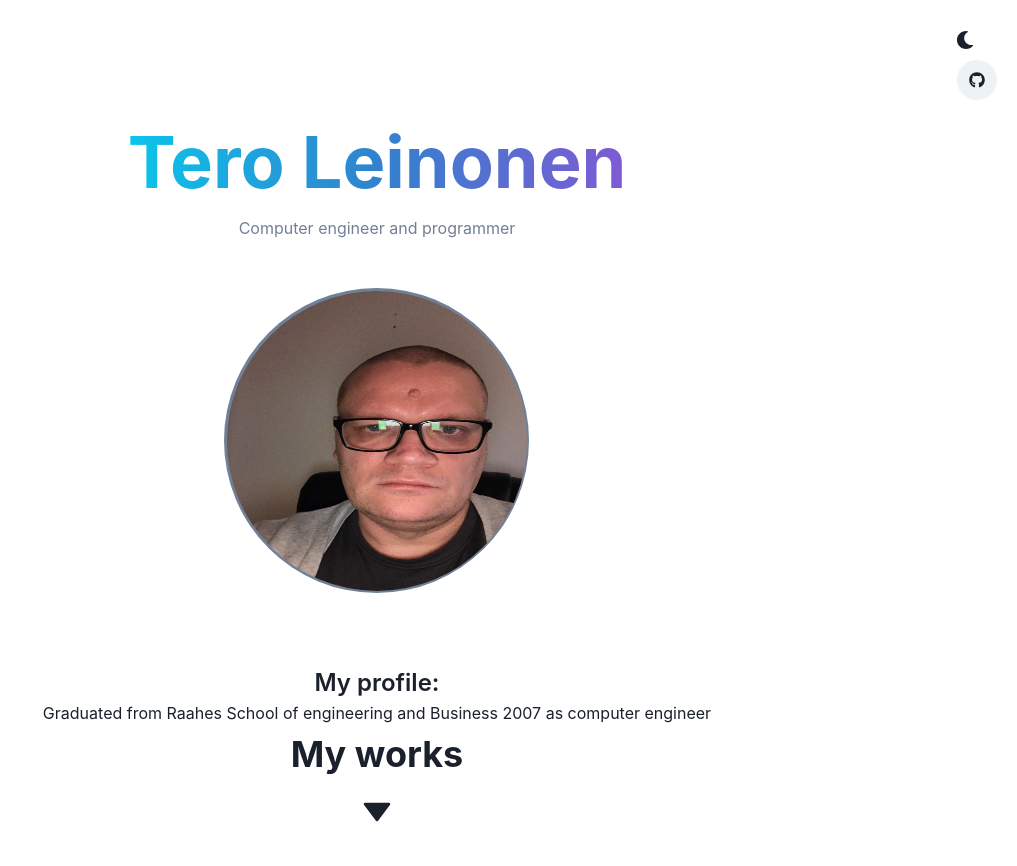
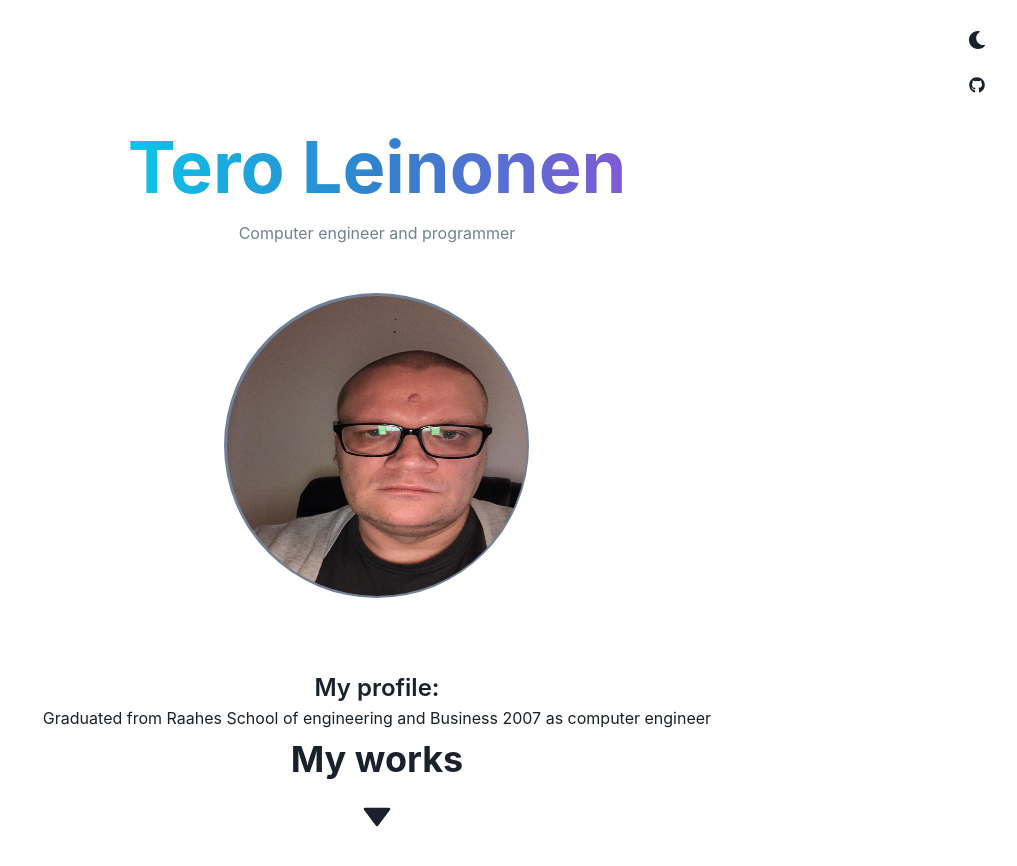
Before and after one commit to terojleinonen/portfolio-page, a React (Create React App) app: page / in a window 1280 px wide. Shown: the top 866 px of the page, without its empty margins (263-1280 px from the left). Built offline with nearby package versions, Linux system fonts and the light colour scheme.

Commit message:
did some final styling

```diff
--- a/src/App.js
+++ b/src/App.js
@@ -5,6 +5,7 @@ import {
   Flex,
   VStack,
   theme,
+  Link
 } from '@chakra-ui/react';
 import { ColorModeSwitcher } from './ColorModeSwitcher';
 import {FaGithub} from 'react-icons/fa';
@@ -18,7 +19,7 @@ function App() {
           <VStack p={5}>
             <Flex direction='column' alignSelf='flex-end'>
               <ColorModeSwitcher />
-              <a href="https://github.com/Tero75" target='_blank' rel="noreferrer"><IconButton ml={8} icon={<FaGithub /> }  isRound="true"></IconButton></a>
+              <Link href="https://github.com/Tero75" isExternal><IconButton mt='5px' icon={<FaGithub /> } color='current' variant='ghost' isRound="true"></IconButton></Link>
             </Flex>
             <Header />
             <Profile />
--- a/src/ColorModeSwitcher.js
+++ b/src/ColorModeSwitcher.js
@@ -14,7 +14,7 @@ export const ColorModeSwitcher = props => {
       aria-label={`Switch to ${text} mode`}
       variant="ghost"
       color="current"
-      marginLeft="2"
+      isRound='true'
       onClick={toggleColorMode}
       icon={<SwitchIcon />}
       {...props}
--- a/src/Components/Works/HangmanGame.js
+++ b/src/Components/Works/HangmanGame.js
@@ -1,6 +1,6 @@
 import { useColorMode } from '@chakra-ui/color-mode'
-import { Stack,Box,Text, Heading, Flex, Tooltip} from '@chakra-ui/react';
-import { IconButton } from '@chakra-ui/react';
+import { Stack,Box,Text, Heading, Flex, Tooltip, Link} from '@chakra-ui/react';
+import { IconButton} from '@chakra-ui/react';
 import { ArrowRightIcon } from '@chakra-ui/icons'
 import {FaGithub} from 'react-icons/fa';
 
@@ -19,7 +19,7 @@ const HangmanGame = () => {
                     <Box bg={isDark ? "whiteAlpha.200" : "gray.200"} borderRadius='5px' p={2}><Text>React</Text></Box>
                     <Box bg={isDark ? "whiteAlpha.200" : "gray.200"} borderRadius='5px' p={2}><Text>JSON</Text></Box>
                     <Box bg={isDark ? "whiteAlpha.200" : "gray.200"} borderRadius='5px' p={2}><Text>Bootstrap</Text></Box>
-                    <Tooltip label='Sources'><a href="https://github.com/Tero75/hangman-game" target='_blank' rel="noreferrer"><IconButton icon={<FaGithub /> } isRound="true"></IconButton></a></Tooltip>
+                    <Tooltip label='Sources'><Link href="https://github.com/Tero75/TestDataGenerator" isExternal><IconButton icon={<FaGithub /> } isRound="true" bg={isDark ? "whiteAlpha.200" : "gray.200"}></IconButton></Link></Tooltip>
                 </Flex>
             </Box>
         </Stack>
--- a/src/Components/Works/NumberGuessingGame.js
+++ b/src/Components/Works/NumberGuessingGame.js
@@ -1,5 +1,5 @@
 import { useColorMode } from '@chakra-ui/color-mode'
-import { Stack,Box,Text, Heading,Flex,Tooltip, Circle} from '@chakra-ui/react';
+import { Stack,Box,Text, Heading,Flex,Tooltip, Circle, Link} from '@chakra-ui/react';
 import { IconButton } from '@chakra-ui/react';
 import { ArrowRightIcon } from '@chakra-ui/icons'
 import {FaGithub} from 'react-icons/fa';
@@ -15,7 +15,7 @@ const NumberGuessingGame = () => {
                 <Text fontSize="xl" fontWeight="normal" p='15px'><ArrowRightIcon boxSize={4}/> Console app that gives you randomly chosen number to gues</Text>
                 <Flex minWidth='max-content' alignItems='center' gap='2'>
                     <Circle bg={isDark ? "whiteAlpha.200" : "gray.200"} p={2}><Text>C#</Text></Circle>
-                    <Tooltip label='Sources'><a href="https://github.com/Tero75/NumberGuessingGame" target='_blank' rel="noreferrer"><IconButton icon={<FaGithub /> } isRound="true"></IconButton></a></Tooltip>
+                    <Tooltip label='Sources'><Link href="https://github.com/Tero75/TestDataGenerator" isExternal><IconButton icon={<FaGithub /> } isRound="true" bg={isDark ? "whiteAlpha.200" : "gray.200"}></IconButton></Link></Tooltip>
                 </Flex>
             </Box>
         </Stack>
--- a/src/Components/Works/PuulaakiLiigaManager.js
+++ b/src/Components/Works/PuulaakiLiigaManager.js
@@ -1,5 +1,5 @@
 import { useColorMode } from '@chakra-ui/color-mode'
-import { Stack,Box,Text, Heading,Flex,Tooltip, Circle} from '@chakra-ui/react';
+import { Stack,Box,Text, Heading,Flex,Tooltip, Circle, Link} from '@chakra-ui/react';
 import { IconButton } from '@chakra-ui/react';
 import { ArrowRightIcon } from '@chakra-ui/icons'
 import {FaGithub} from 'react-icons/fa';
@@ -15,7 +15,7 @@ const PuulaakiLiigaManager = () => {
                 <Text fontSize="xl" fontWeight="normal" p='15px'><ArrowRightIcon boxSize={4}/> Console app to manage teams coaches, players...</Text>
                 <Flex minWidth='max-content' alignItems='center' gap='2'>
                     <Circle bg={isDark ? "whiteAlpha.200" : "gray.200"} p={2}><Text>C#</Text></Circle>
-                    <Tooltip label='Sources'><a href="https://github.com/Tero75/PuulaakiLiiga" target='_blank' rel="noreferrer"><IconButton icon={<FaGithub /> } isRound="true"></IconButton></a></Tooltip>
+                    <Tooltip label='Sources'><Link href="https://github.com/Tero75/TestDataGenerator" isExternal><IconButton icon={<FaGithub /> } isRound="true" bg={isDark ? "whiteAlpha.200" : "gray.200"}></IconButton></Link></Tooltip>
                 </Flex>
             </Box>
         </Stack>
--- a/src/Components/Works/TestDataGenerator.js
+++ b/src/Components/Works/TestDataGenerator.js
@@ -1,5 +1,5 @@
 import { useColorMode } from '@chakra-ui/color-mode'
-import { Stack,Box,Text, Heading,Flex,Tooltip, Circle} from '@chakra-ui/react';
+import { Stack,Box,Text, Heading,Flex,Tooltip, Circle, Link} from '@chakra-ui/react';
 import { IconButton } from '@chakra-ui/react';
 import { ArrowRightIcon } from '@chakra-ui/icons'
 import {FaGithub} from 'react-icons/fa';
@@ -16,7 +16,7 @@ const TestDataGenerator = () => {
                 <Flex minWidth='max-content' alignItems='center' gap='2'>
                     <Circle bg={isDark ? "whiteAlpha.200" : "gray.200"} p={2}><Text>C#</Text></Circle>
                     <Box bg={isDark ? "whiteAlpha.200" : "gray.200"} borderRadius='5px' p={2}><Text>C# Library</Text></Box>
-                    <Tooltip label='Sources'><a href="https://github.com/Tero75/TestDataGenerator" target='_blank' rel="noreferrer"><IconButton icon={<FaGithub /> } isRound="true"></IconButton></a></Tooltip>
+                    <Tooltip label='Sources'><Link href="https://github.com/Tero75/TestDataGenerator" isExternal><IconButton icon={<FaGithub /> } isRound="true" bg={isDark ? "whiteAlpha.200" : "gray.200"}></IconButton></Link></Tooltip>
                 </Flex>
             </Box>
         </Stack>
```
